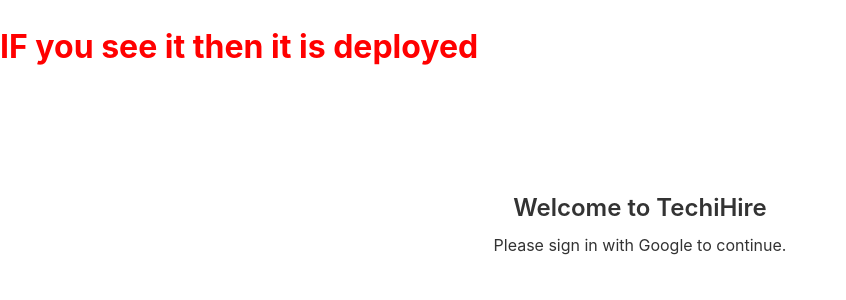
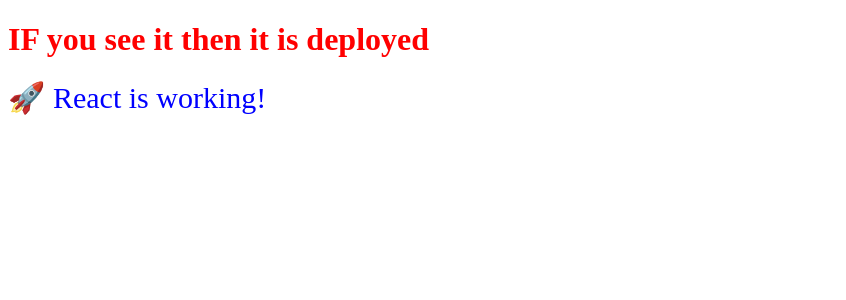
Before and after one commit to KatyaMarush/TechiHire, a React (Create React App) app: page / in a window 1280 px wide. Before the commit this address led to /login. Shown: the top 300 px of the page, without its empty margins (0-846 px from the left). Built offline with nearby package versions, Linux system fonts and the light colour scheme.

Commit message:
Fixing deployment

```diff
--- a/src/App.tsx
+++ b/src/App.tsx
@@ -5,11 +5,15 @@
 import AppRoutes from "./components/AppRoutes";
 
 function App() {
+  console.log("App component is rendering!"); // 🔍 Debugging
   return (
-    <ThemeProvider theme={theme}>
-      <CssBaseline />
-      <AppRoutes />
-    </ThemeProvider>
+    // <ThemeProvider theme={theme}>
+    //   <CssBaseline />
+    //   <AppRoutes />
+    // </ThemeProvider>
+    <div style={{ color: "blue", fontSize: "30px" }}>
+      🚀 React is working!
+    </div>
   );
 }
 
```
